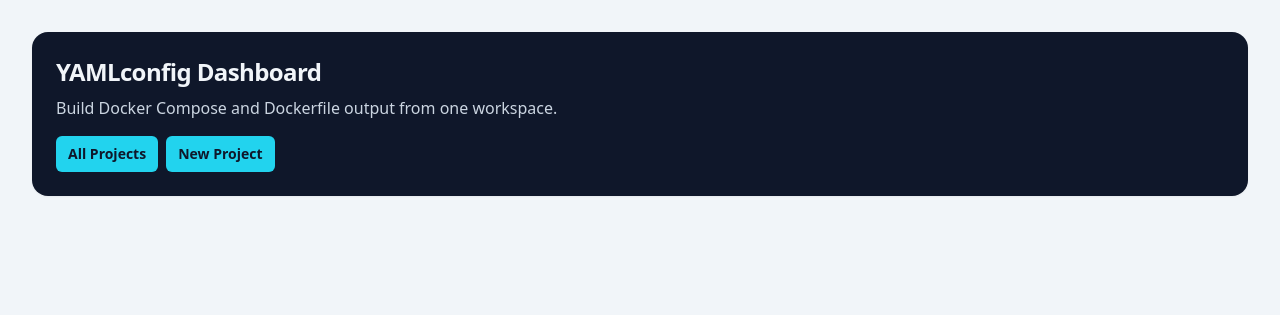
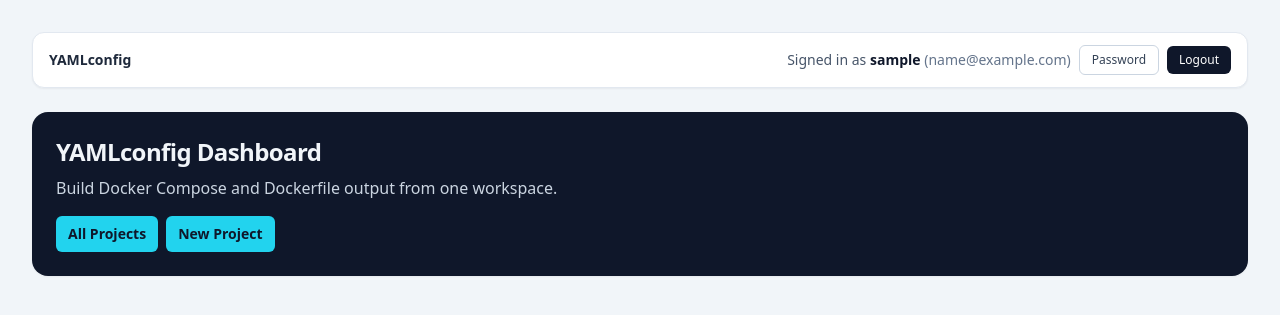
Before and after one commit to KC-85/YAMLconfig, a Django app: page / in a window 1280 px wide. Shown: the top 315 px of the page. Run offline with Django 5.2, Linux system fonts and the light colour scheme; the visitor is signed in with stand-in values (Sample User, id 1); data that the repository does not hold is empty; some libraries are stand-ins or nearby versions.

Commit message:
Add user auth for base template

```diff
--- a/generator/templates/generator/base.html
+++ b/generator/templates/generator/base.html
@@ -10,6 +10,31 @@
 
 <body class="min-h-screen bg-slate-100 text-slate-900">
 	<main class="mx-auto max-w-7xl px-4 py-8 sm:px-6 lg:px-8">
+	<nav class="mb-6 flex flex-wrap items-center justify-between gap-3 rounded-xl border border-slate-200 bg-white px-4 py-3 shadow-sm">
+		<a class="text-sm font-semibold text-slate-800" href="{% url 'generator:project_list' %}">YAMLconfig</a>
+
+		{% if user.is_authenticated %}
+			<div class="flex flex-wrap items-center gap-2 text-sm">
+				<span class="text-slate-600">
+					Signed in as
+					<strong class="text-slate-900">{{ user.get_username }}</strong>
+					{% if user.email %}
+						<span class="text-slate-500">({{ user.email }})</span>
+					{% endif %}
+				</span>
+				<a class="inline-flex items-center rounded-md border border-slate-300 bg-white px-3 py-1.5 text-xs font-medium text-slate-700 hover:bg-slate-100" href="{% url 'password_change' %}">Password</a>
+				<form method="post" action="{% url 'logout' %}">
+					{% csrf_token %}
+					<button class="inline-flex items-center rounded-md bg-slate-900 px-3 py-1.5 text-xs font-medium text-white hover:bg-slate-700" type="submit">Logout</button>
+				</form>
+			</div>
+		{% else %}
+			<div class="flex items-center gap-2 text-sm">
+				<a class="inline-flex items-center rounded-md bg-slate-900 px-3 py-1.5 text-xs font-medium text-white hover:bg-slate-700" href="{% url 'login' %}">Login</a>
+			</div>
+		{% endif %}
+	</nav>
+
 	{% if messages %}
 		<ul class="mb-6 space-y-2">
 			{% for message in messages %}
```
